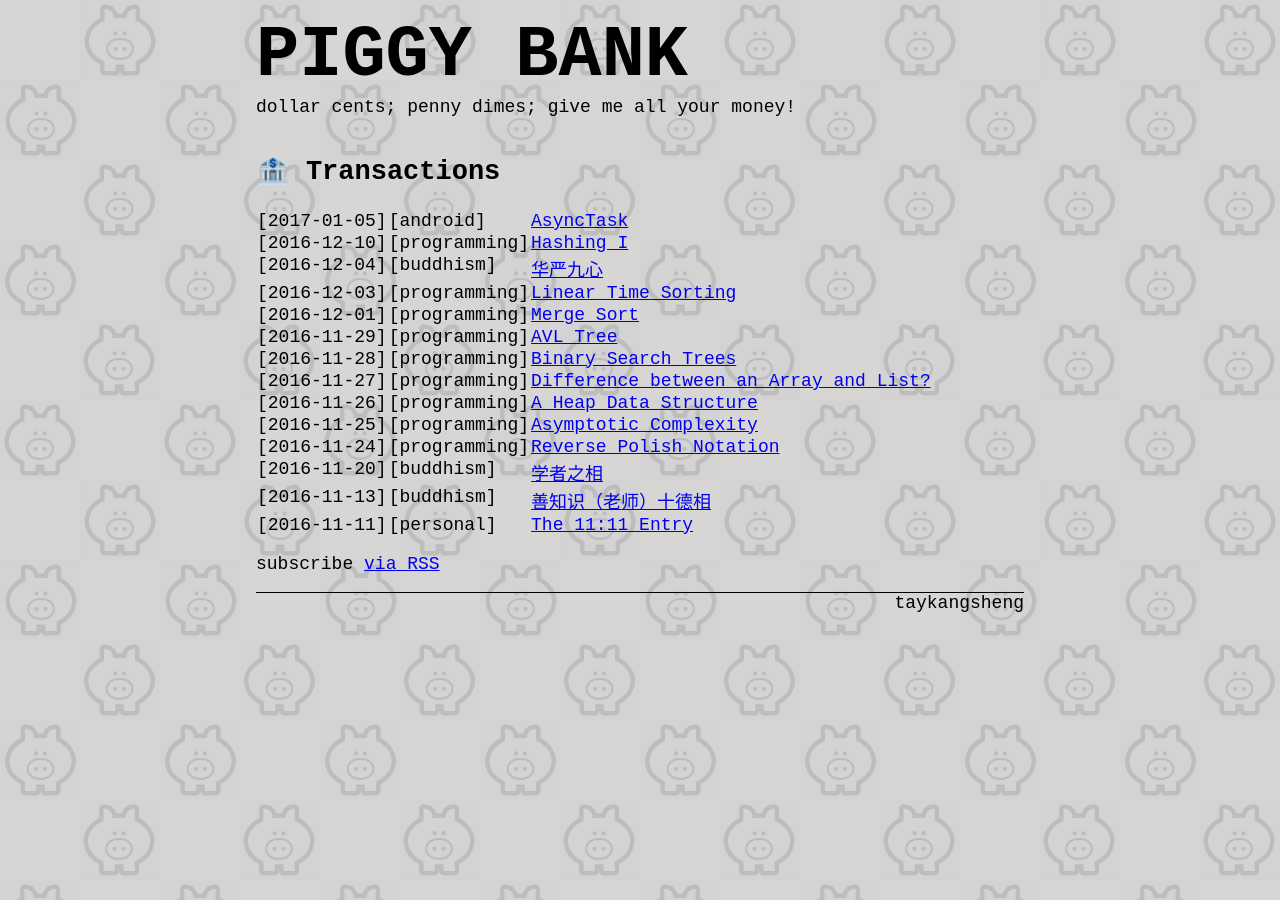
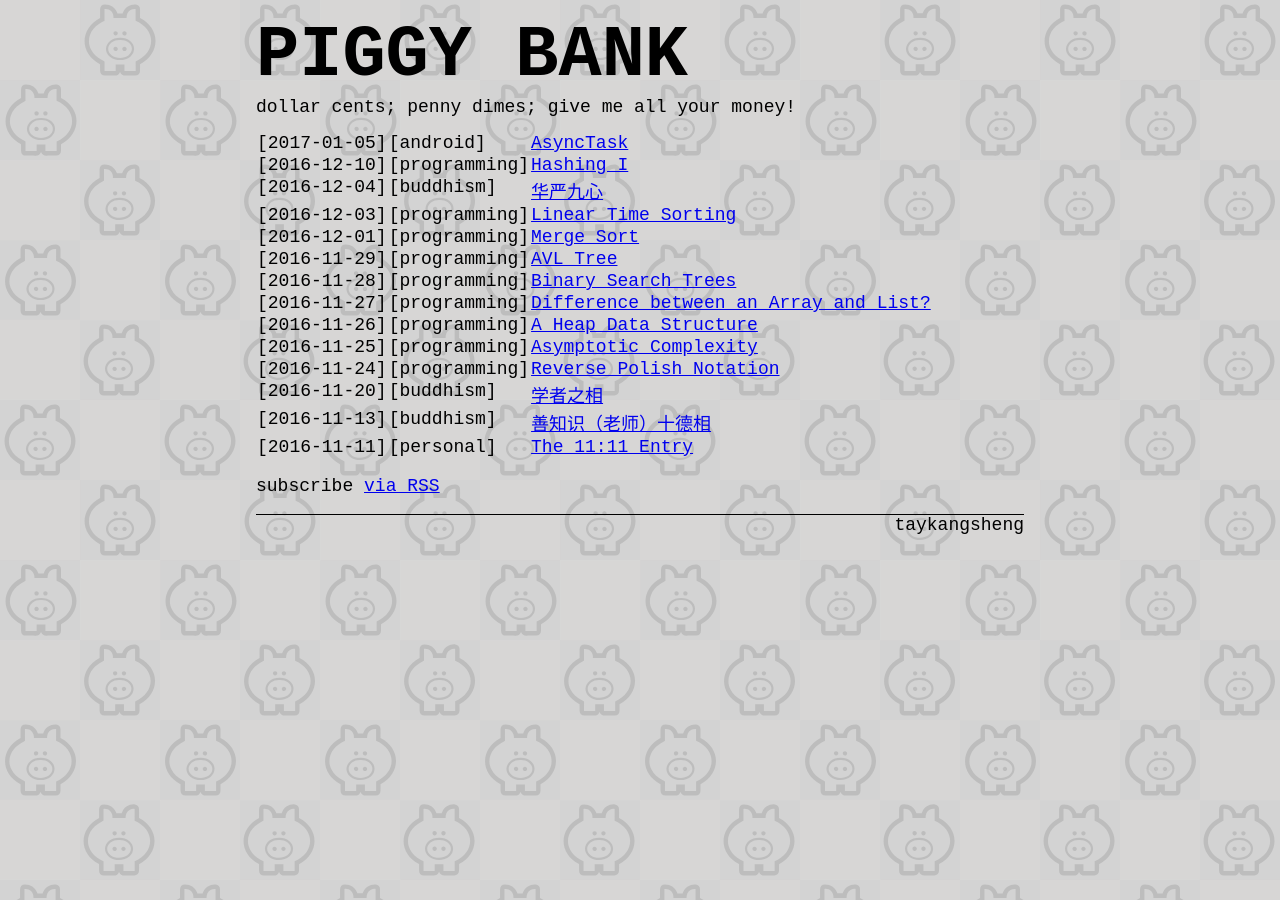
Before and after one commit to TayKangSheng/piggy-bank, a Jekyll site: the page built from index.md, in a window 1280 px wide. Built offline with Jekyll 4.4.1, drawn with Linux system fonts in a browser that asks for light colours.

Commit message:
remove list header on home screen

```diff
--- a/_layouts/home.html
+++ b/_layouts/home.html
@@ -4,7 +4,6 @@
 
 <div class="home">
   {% if site.posts.size > 0 %}
-    <h2 class="post-list-heading">🏦 {{ page.list_title | default: "Transactions" }}</h2>
     <div class="post-list">
       <table>
         <tbody>
```
